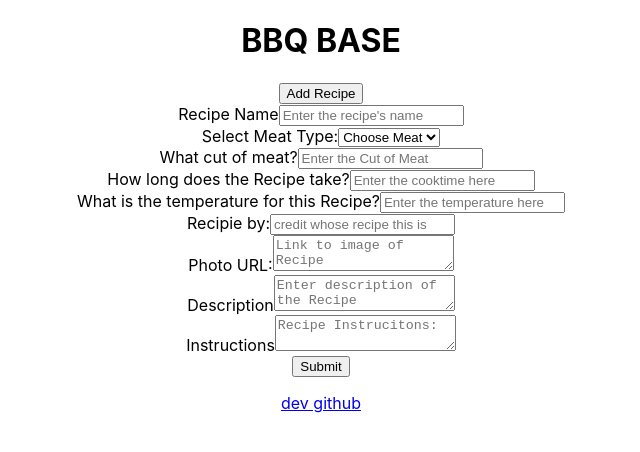
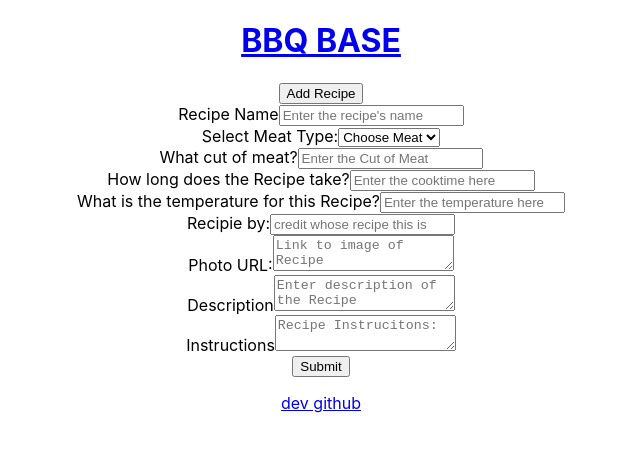
Before and after one commit to jephrae/bbqbase, a React (Create React App) app in the folder bbq-base/: page /recipes/new in a window 1280 px wide. Shown: the top 452 px of the page, without its empty margins (319-959 px from the left). Built offline with nearby package versions, Linux system fonts and the light colour scheme.

Commit message:
header link is go

```diff
--- a/bbq-base/src/Components/Header.jsx
+++ b/bbq-base/src/Components/Header.jsx
@@ -2,13 +2,16 @@ import InputGroup from "react-bootstrap/InputGroup";
 // import FormControl from "react-bootstrap/FormControl";
 import Button from "react-bootstrap/Button";
 import { useHistory } from "react-router-dom";
+import { Link } from "react-router-dom";
 
 export default function Headers() {
   const history = useHistory();
 
   return (
     <header>
-      <h1 className="title">BBQ BASE</h1>
+      <h1 className="title">
+        <Link to={"/recipes"}>BBQ BASE</Link>
+      </h1>
       <Button onClick={() => history.push("/recipes/new")}>Add Recipe</Button>
       <InputGroup className="mb-3 search">
         {/* <FormControl placeholder="Search for Recipes" />
--- a/bbq-base/src/Components/List.jsx
+++ b/bbq-base/src/Components/List.jsx
@@ -2,7 +2,7 @@ import Card from "react-bootstrap/Card";
 import { useEffect, useState } from "react";
 import { Link } from "react-router-dom";
 
-export default function List(props) {
+export default function List() {
   const [recipes, setRecipes] = useState([]);
 
   useEffect(() => {
--- a/bbq-base/src/Components/New.jsx
+++ b/bbq-base/src/Components/New.jsx
@@ -41,14 +41,8 @@ export default function New() {
 
       <Form.Group>
         <Form.Label>Select Meat Type:</Form.Label>
-        {/* <Form.Control
-          class="select"
-          name="type"
-          value={recipe.meat_type}
-          onChange={handleChange}
-        /> */}
         <select
-          class="form-control"
+          className="form-control"
           value={recipe.meat_type}
           onChange={handleChange}
           name="type"
```
